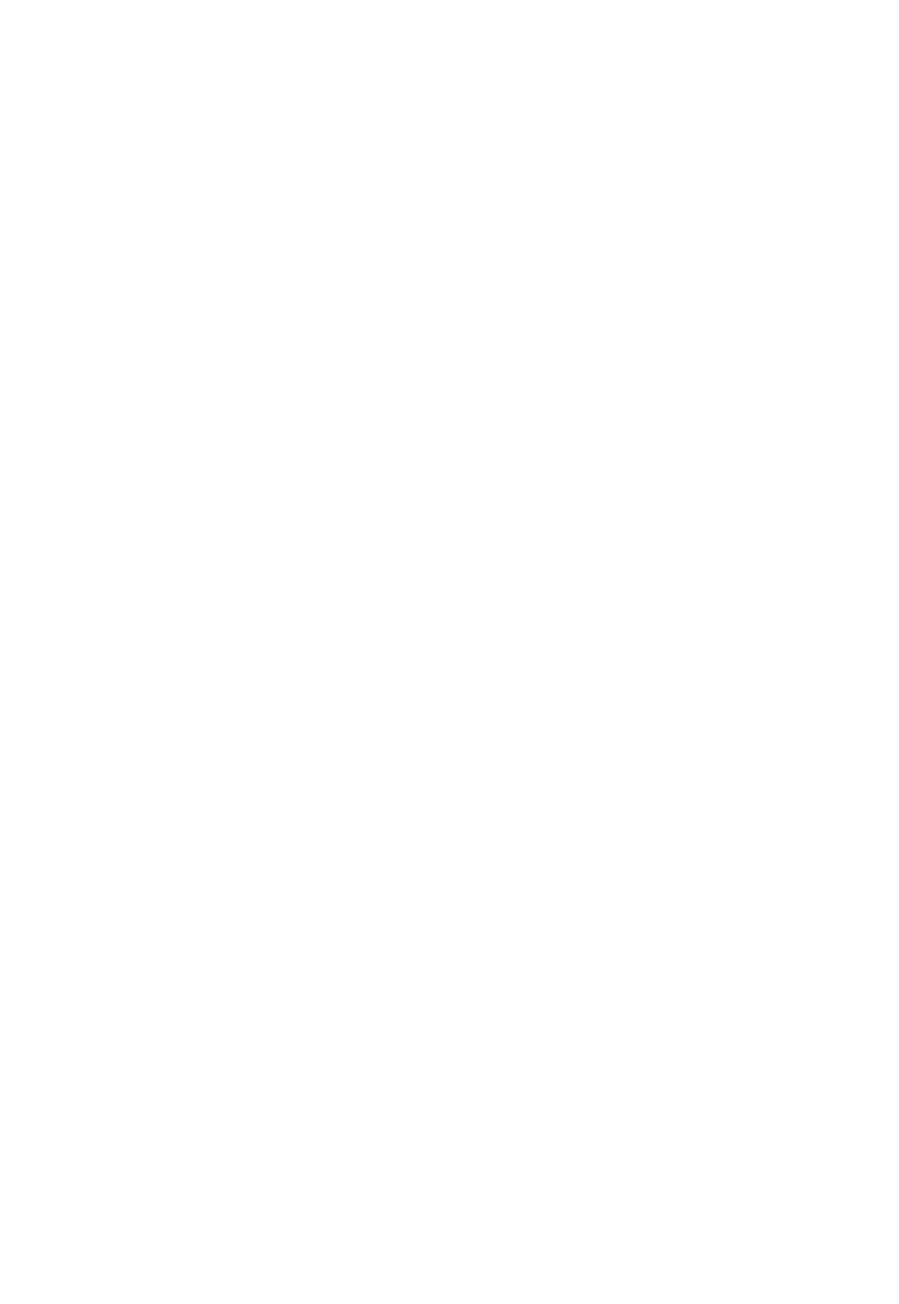
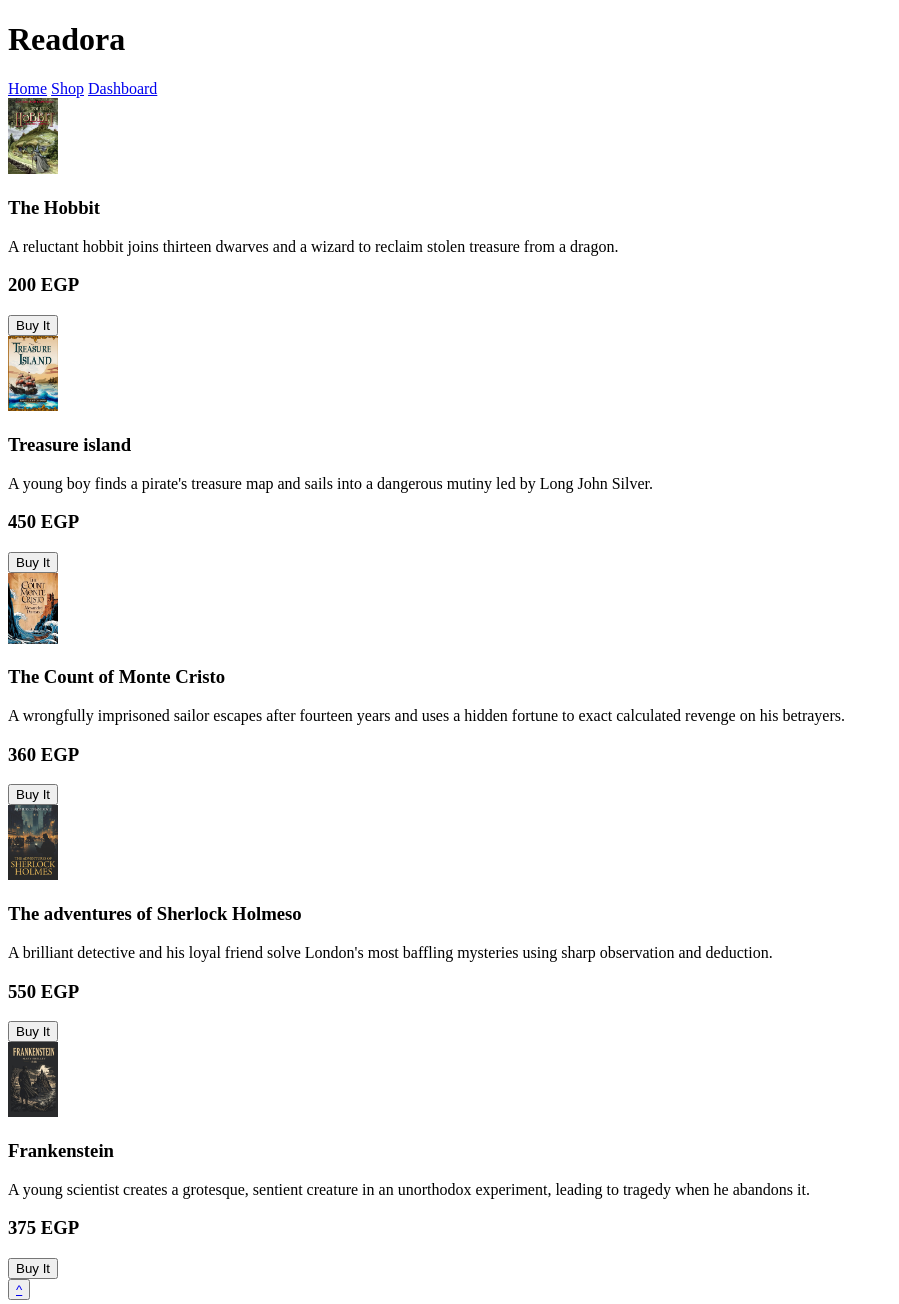
Before and after one commit to YahyaMahamed/Web-Project--, a plain HTML site: page shop.html in a window 1280 px wide. Shown: the whole page, without its empty margins (0-899 px from the left). Before the commit the page ends 800 px from the top, so only its background shows below. Drawn offline with Linux system fonts and the light colour scheme.

Commit message:
added shop,home page and navbar

```diff
--- a/dashboard.html
+++ b/dashboard.html
@@ -0,0 +1,30 @@
+<!DOCTYPE html>
+<html lang="en">
+
+<head>
+    <meta charset="UTF-8">
+    <meta name="viewport" content="width=device-width, initial-scale=1.0">
+    <link rel="stylesheet" href="index.css">
+    <title>Book Store</title>
+</head>
+
+<body>
+    <div class="navbar" id="navbar">
+        <h1>Readora</h1>
+        <nav class="bar" id="bar">
+            <a href="main.html">Home</a>
+            <a href="shop.html">Shop</a>
+            <a href="dashboard.html">Dashboard</a>
+        </nav>
+    </div>
+
+    <div class="scroldashboard">
+        <button>
+            <a href="dashboard.html">^</a>
+        </button>
+    </div>
+
+    <script src="index.js"></script>
+</body>
+
+</html>
--- a/shop.html
+++ b/shop.html
@@ -0,0 +1,81 @@
+<!DOCTYPE html>
+<html lang="en">
+
+<head>
+    <meta charset="UTF-8">
+    <meta name="viewport" content="width=device-width, initial-scale=1.0">
+    <link rel="stylesheet" href="index.css">
+    <title>Book Store</title>
+</head>
+
+<body>
+    <div class="navbar" id="navbar">
+        <h1>Readora</h1>
+        <nav class="bar" id="bar">
+            <a href="main.html">Home</a>
+            <a href="shop.html">Shop</a>
+            <a href="dashboard.html">Dashboard</a>
+        </nav>
+    </div>
+
+    <div class="books">
+        <div class="card1">
+
+            <img src="/WhatsApp Image 2026-11-27 at 11.03.53 PM.jpeg" alt="hobbit" width="50px">
+            <h3>The Hobbit</h3>
+            <p>A reluctant hobbit joins thirteen dwarves and a wizard to reclaim stolen treasure from a dragon.</p>
+            <h3>200 EGP</h3>
+            <button class="buycard1">Buy It</button>
+
+        </div>
+        <div class="card2">
+
+            <img src="/WhatsApp Image 2026-11-27 at 11.03.53 PM (1).jpeg" alt="hobbit" width="50px">
+            <h3>Treasure island</h3>
+            <p>A young boy finds a pirate's treasure map and sails into a dangerous mutiny led by Long John Silver.</p>
+            <h3>450 EGP</h3>
+            <button class="buycard2">Buy It</button>
+
+        </div>
+        <div class="card3">
+
+            <img src="/WhatsApp Image 2026-11-27 at 11.03.54 PM.jpeg" alt="hobbit" width="50px">
+            <h3>The Count of Monte Cristo</h3>
+            <p>A wrongfully imprisoned sailor escapes after fourteen years and uses a hidden fortune to exact calculated
+                revenge on his betrayers.</p>
+            <h3>360 EGP</h3>
+            <button class="buycard3">Buy It</button>
+
+        </div>
+        <div class="card4">
+
+            <img src="/WhatsApp Image 2026-11-27 at 11.03.53 PM (2).jpeg" alt="hobbit" width="50px">
+            <h3>The adventures of Sherlock Holmeso</h3>
+            <p>A brilliant detective and his loyal friend solve London's most baffling mysteries using sharp observation
+                and deduction.</p>
+            <h3>550 EGP</h3>
+            <button class="buycard4">Buy It</button>
+
+        </div>
+        <div class="card5">
+
+            <img src="/WhatsApp Image 2026-11-27 at 11.03.54 PM (1).jpeg" alt="hobbit" width="50px">
+            <h3>Frankenstein</h3>
+            <p>A young scientist creates a grotesque, sentient creature in an unorthodox experiment, leading to tragedy
+                when he abandons it.</p>
+            <h3>375 EGP</h3>
+            <button class="buycard5">Buy It</button>
+
+        </div>
+    </div>
+
+    <div class="scrolshop">
+        <button>
+            <a href="shop.html">^</a>
+        </button>
+    </div>
+
+    <script src="index.js"></script>
+</body>
+
+</html>
```
Also changed, not shown: main.html (+24 -2 lines), WhatsApp Image 2026-11-27 at 11.03.53 PM (1).jpeg (added), WhatsApp Image 2026-11-27 at 11.03.53 PM (2).jpeg (added), WhatsApp Image 2026-11-27 at 11.03.53 PM.jpeg (added), WhatsApp Image 2026-11-27 at 11.03.54 PM (1).jpeg (added), WhatsApp Image 2026-11-27 at 11.03.54 PM.jpeg (added).
